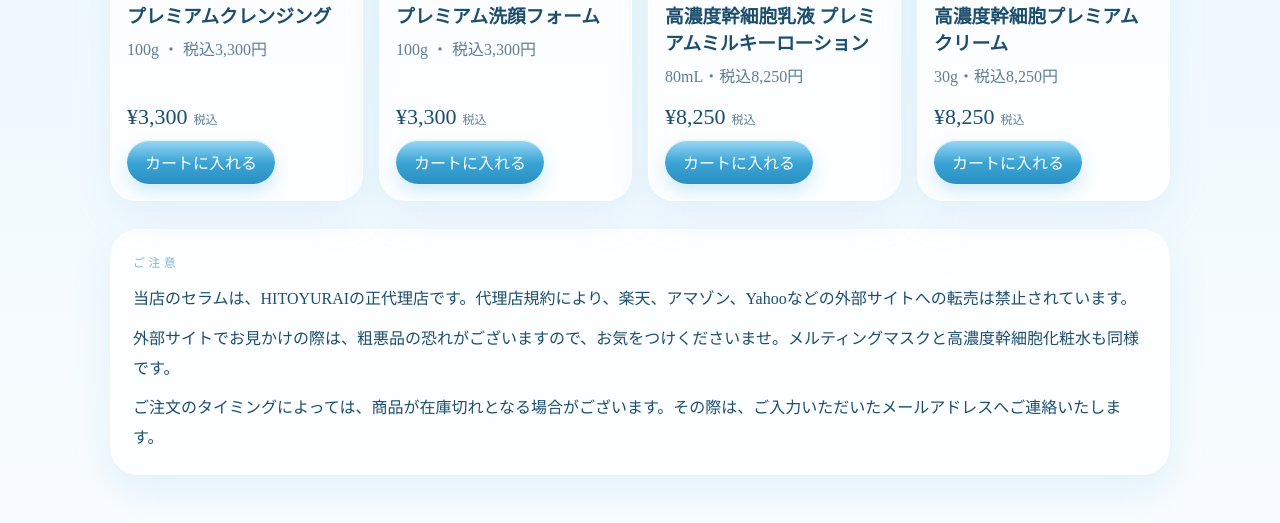
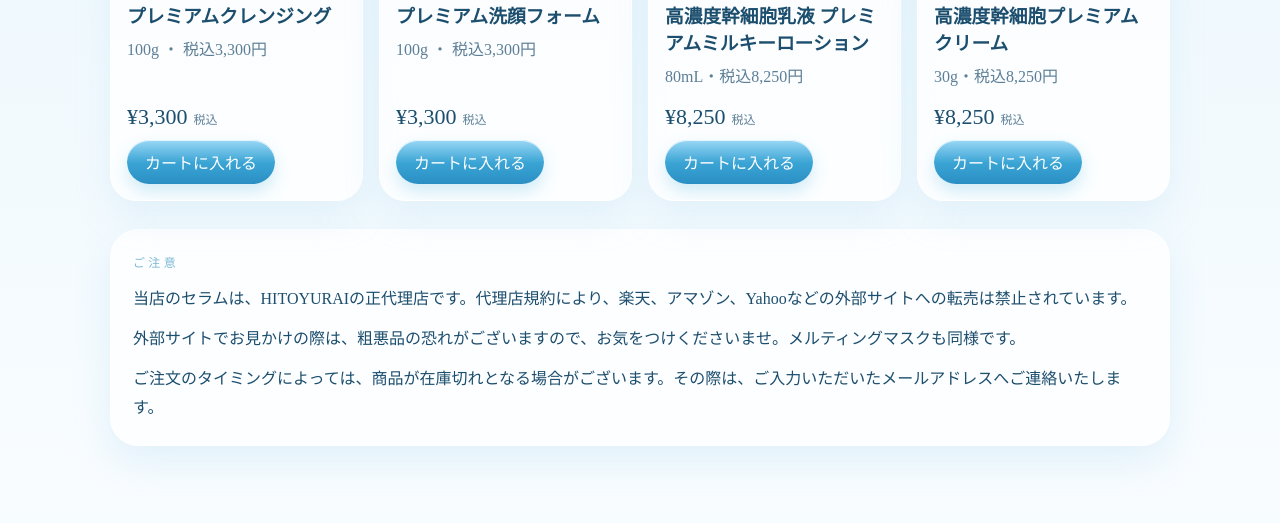
Before and after one commit to kyonkira07250305-png/cure-shop, a plain HTML site: page index.html in a window 1280 px wide. Shown: the part 1618-2141 px from the top of the page. Drawn offline with Linux system fonts and the light colour scheme; a web font is replaced by a local one.

Commit message:
Add files via upload

```diff
--- a/index.html
+++ b/index.html
@@ -259,7 +259,7 @@ textarea{min-height:90px;resize:vertical}
     <aside class="notice">
       <p class="kicker">ご注意</p>
       <p>当店のセラムは、HITOYURAIの正代理店です。代理店規約により、楽天、アマゾン、Yahooなどの外部サイトへの転売は禁止されています。</p>
-      <p>外部サイトでお見かけの際は、粗悪品の恐れがございますので、お気をつけくださいませ。メルティングマスクと高濃度幹細胞化粧水も同様です。</p>
+      <p>外部サイトでお見かけの際は、粗悪品の恐れがございますので、お気をつけくださいませ。メルティングマスクも同様です。</p>
       <p>ご注文のタイミングによっては、商品が在庫切れとなる場合がございます。その際は、ご入力いただいたメールアドレスへご連絡いたします。</p>
     </aside>
   </section>
@@ -341,7 +341,7 @@ textarea{min-height:90px;resize:vertical}
 </aside>
 <div id="detail" class="detail hidden"></div>
 <p id="live" role="status"></p>
-<script src="shop.js?v=premium-cream"></script>
+<script src="shop.js?v=notice"></script>
 <script>
 if ('serviceWorker' in navigator) navigator.serviceWorker.register('sw.js').catch(() => {});
 
--- a/shop.js
+++ b/shop.js
@@ -333,7 +333,7 @@ function paintDetail() {
       <h2 id="detailTitle">${esc(item.name)}</h2>
       <p class="price">${yen(item.price)}<small>税込</small></p>
       <p>${esc(item.detail)}</p>
-      ${item.id === 'serum' || item.id === 'mask' || item.id === 'lotion' ? '<p class="fine">当店のセラムは、HITOYURAIの正代理店です。代理店規約により、楽天、アマゾン、Yahooなどの外部サイトへの転売は禁止されています。外部サイトでお見かけの際は、粗悪品の恐れがございますので、お気をつけくださいませ。メルティングマスクと高濃度幹細胞化粧水も同様です。</p>' : ''}
+      ${item.id === 'serum' || item.id === 'mask' || item.id === 'lotion' ? '<p class="fine">当店のセラムは、HITOYURAIの正代理店です。代理店規約により、楽天、アマゾン、Yahooなどの外部サイトへの転売は禁止されています。外部サイトでお見かけの際は、粗悪品の恐れがございますので、お気をつけくださいませ。メルティングマスクも同様です。</p>' : ''}
       <p class="fine">${item.ship ? '店頭受け取りと配送が選べます。' : 'この商品は店頭でのご利用です。配送はできません。'}</p>
       <button type="button" data-add="${esc(item.id)}">カートに入れる</button>
     </div>
```
